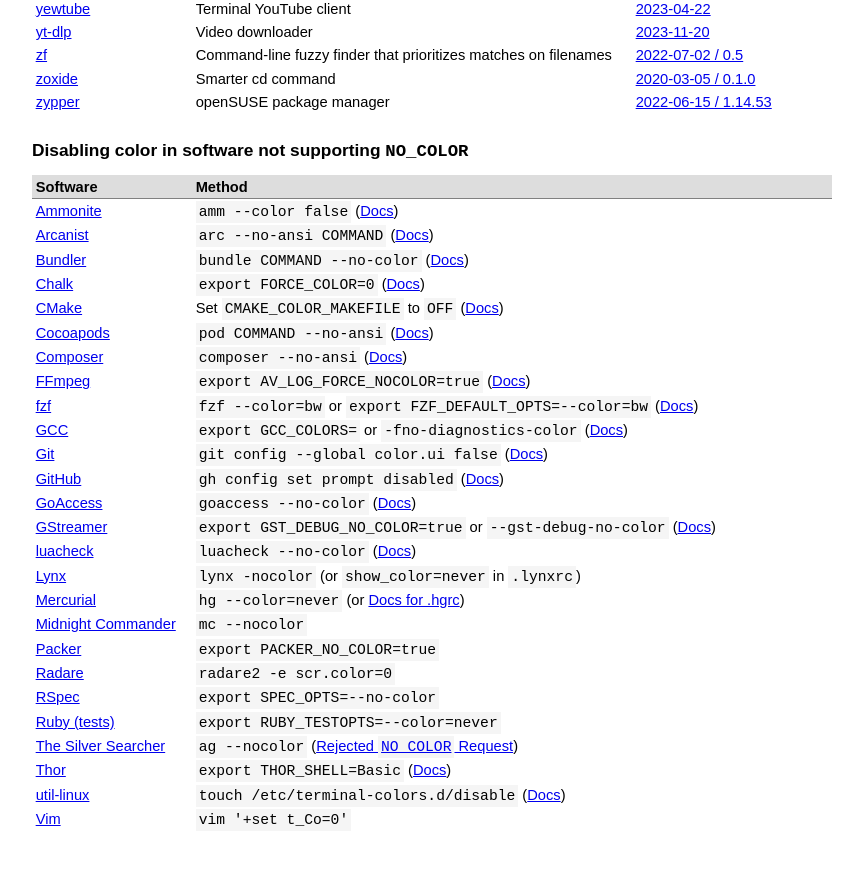
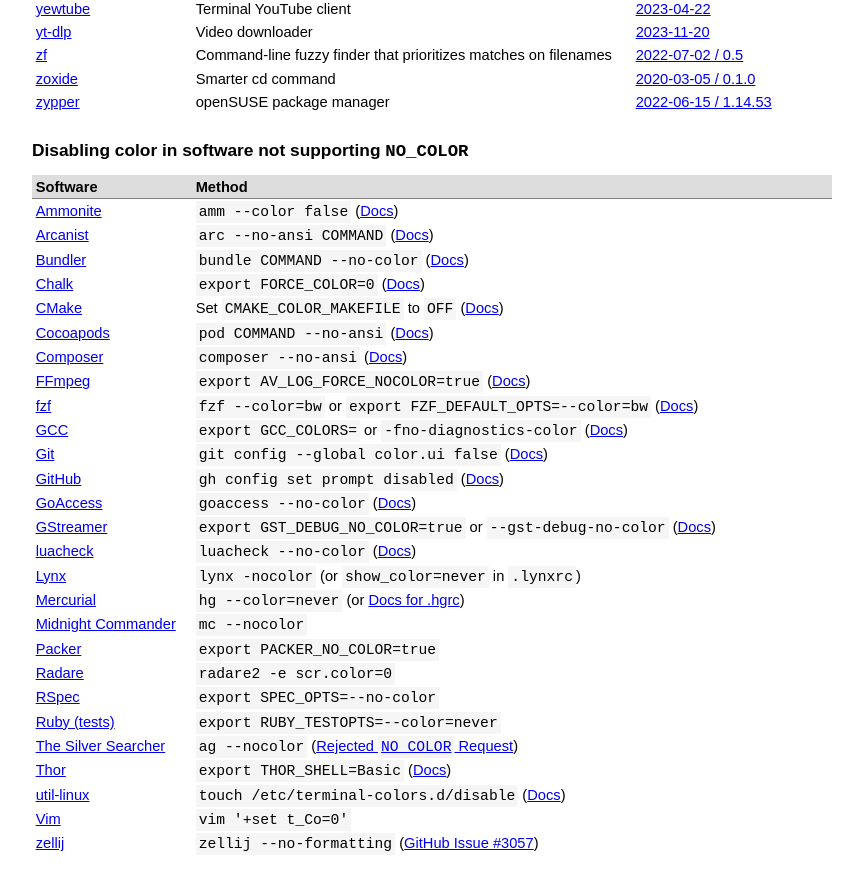
Before and after one commit to jcs/no_color, a Jekyll site: the page built from index.md, in a window 1280 px wide and 900 px high, scrolled down 6008 px. Shown: the top 890 px of the window, without its empty margins (208-1071 px from the left). Built offline with Jekyll 4.4.1, drawn with Linux system fonts in a browser that asks for light colours; our own code applies the rules of GitHub Pages for plain Markdown files.

Commit message:
Add zellij
zellijz doesn't support `NO_COLOR` (yet), but there's a GitHub issue at https://github.com/zellij-org/zellij/issues/3057
which also provides the hint to use the `--no-formatting` arg.

```diff
--- a/index.md
+++ b/index.md
@@ -325,4 +325,5 @@ color by default via `NO_COLOR`.
 | [Thor](http://whatisthor.com/) | `export THOR_SHELL=Basic` ([Docs](http://www.rubydoc.info/github/wycats/thor/Thor%2FBase.shell)) |
 | [util-linux](https://github.com/karelzak/util-linux) | `touch /etc/terminal-colors.d/disable` ([Docs](http://man7.org/linux/man-pages/man5/terminal-colors.d.5.html)) |
 | [Vim](http://www.vim.org/) | `vim '+set t_Co=0'` |
+| [zellij](https://zellij.dev/) | `zellij --no-formatting` ([GitHub Issue #3057](https://github.com/zellij-org/zellij/issues/3057)) |
 {: rules="groups"}
```
